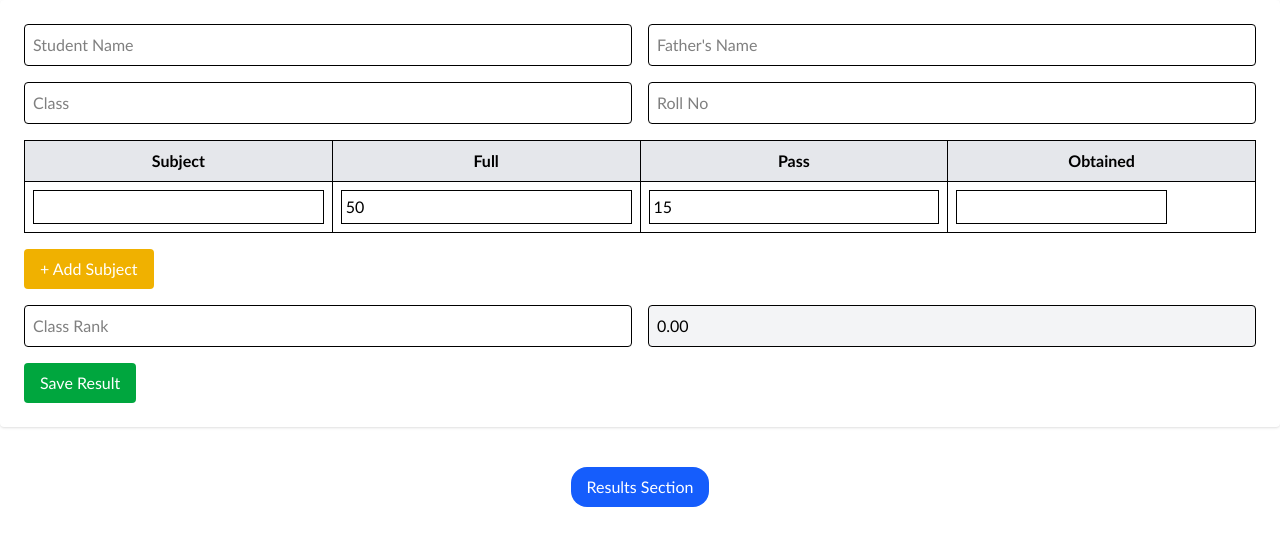
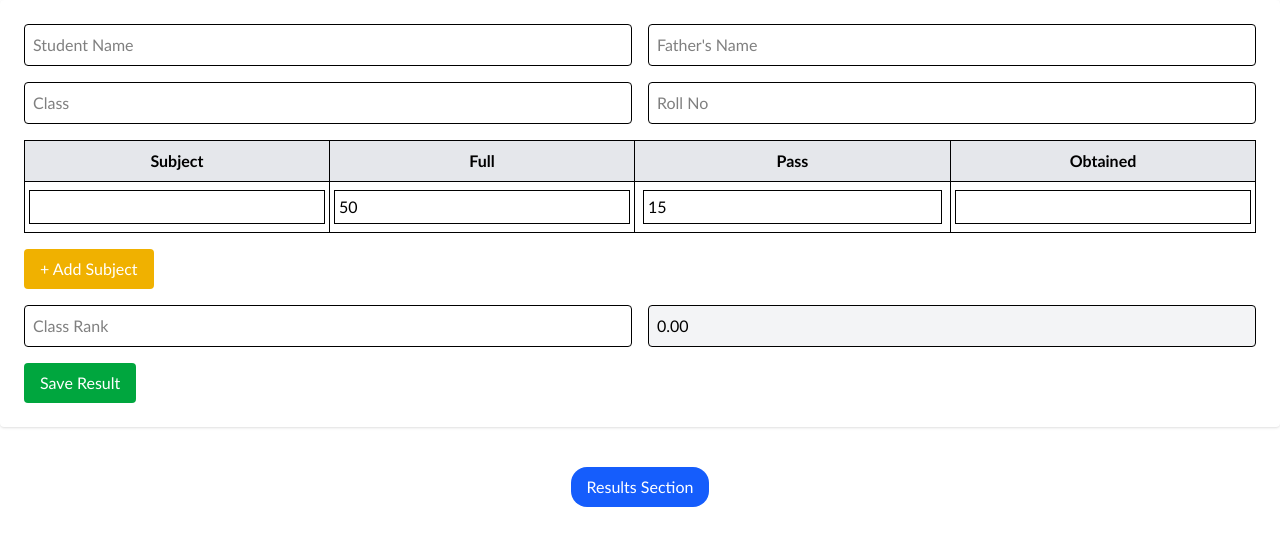
Before and after one commit to AshutoshKumaar/results-makers, a Next.js app: page /resultsform in a window 1280 px wide. Shown: the top 546 px of the page. Built offline with nearby package versions, Linux system fonts and the light colour scheme.

Commit message:
add something

```diff
--- a/src/app/resultsform/page.jsx
+++ b/src/app/resultsform/page.jsx
@@ -141,17 +141,17 @@ export default function ResultForm() {
           <tbody>
             {marks.map((row, i) => (
               <tr key={i}>
-                <td className="p-2 border">
+                <td className="p-1 border">
                   <input type="text" value={row.subject} onChange={e => handleChange(i, 'subject', e.target.value)} className="w-full border p-1" />
                 </td>
-                <td className="p-2 border">
+                <td className="p-1 border">
                   <input type="number" value={row.full} onChange={e => handleChange(i, 'full', e.target.value)} className="w-full border p-1" />
                 </td>
                 <td className="p-2 border">
                   <input type="number" value={row.pass} onChange={e => handleChange(i, 'pass', e.target.value)} className="w-full border p-1" />
                 </td>
-                <td className="p-2 border">
-                  <input type="number" value={row.obtained} onChange={e => handleChange(i, 'obtained', e.target.value)} className="border p-1" />
+                <td className="p-1 border">
+                  <input type="number" value={row.obtained} onChange={e => handleChange(i, 'obtained', e.target.value)} className="w-full border p-1" />
                 </td>
               </tr>
             ))}
```
